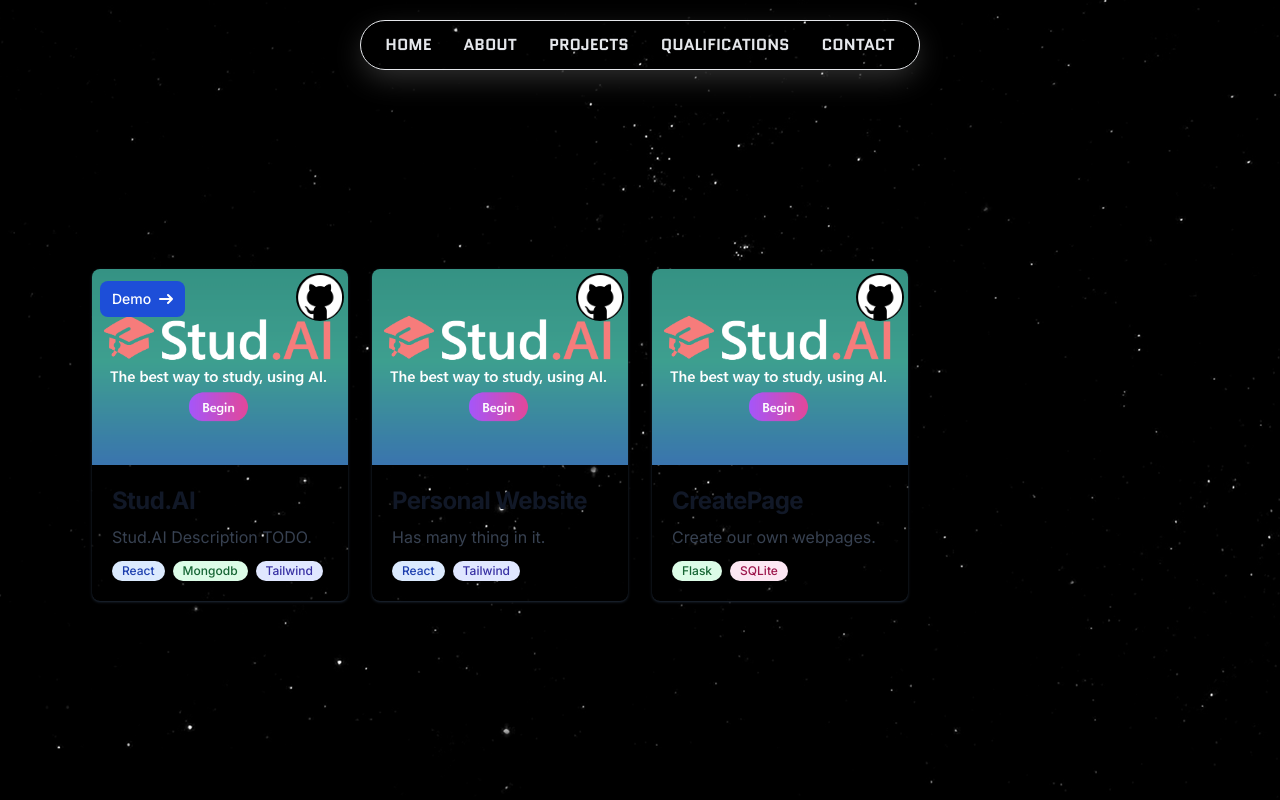
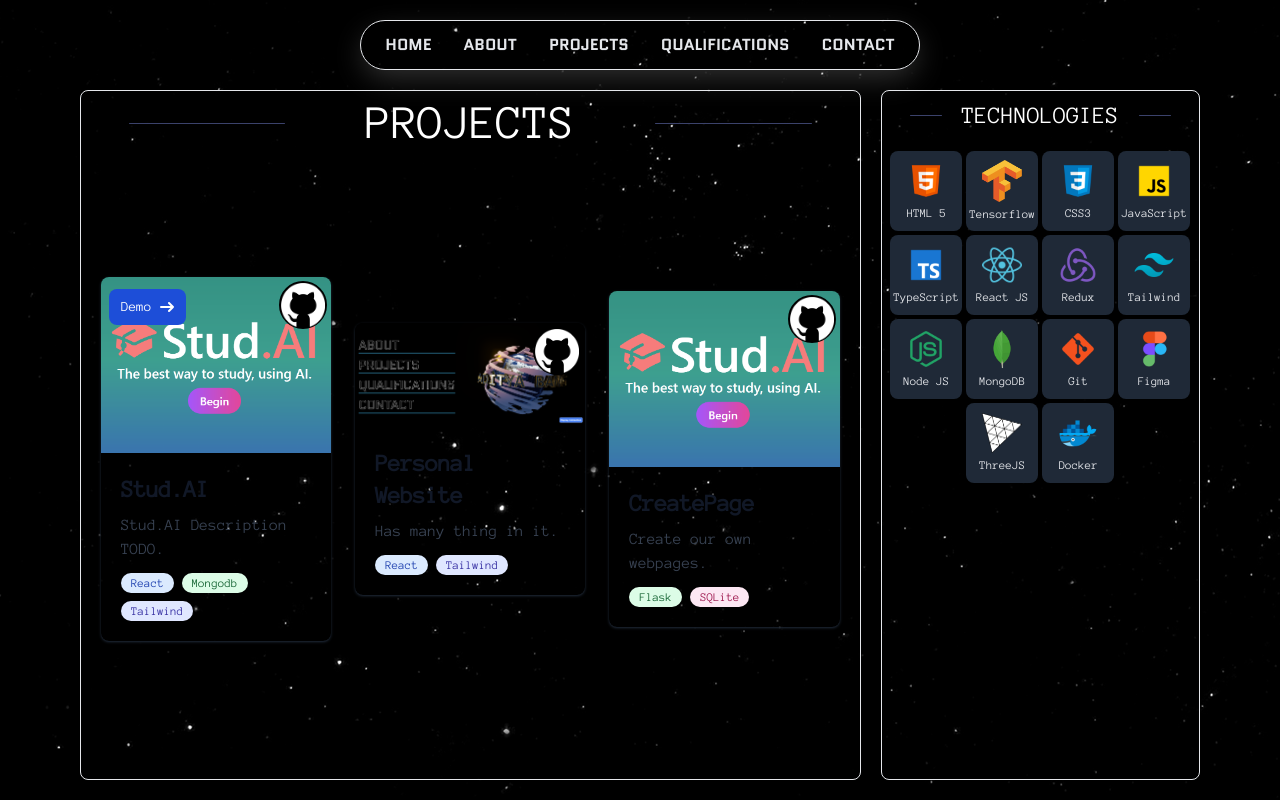
Before and after one commit to Aditya-Bang/final_personal_website_2, a Next.js app: page /projects in a window 1280 px wide. Built offline with nearby package versions, Linux system fonts and the light colour scheme.

Commit message:
project styling kinda done

```diff
--- a/app/about/page.js
+++ b/app/about/page.js
@@ -5,16 +5,32 @@ import { Quantico } from 'next/font/google';
 const quantico = Quantico({
   subsets: ["latin"],
   display: 'swap',
-  weight: '700',
+  weight: '400',
 });
+import { Anonymous_Pro } from 'next/font/google';
+const anonymous_pro = Anonymous_Pro({
+  subsets: ["latin"],
+  weight: '400'
+});
+import { M_PLUS_1_Code } from 'next/font/google';
+const MFont = M_PLUS_1_Code({
+  subsets: ["latin"],
+  weight: '400'
+})
 
 const About = () => {
   return (
     <div className='flex flex-col h-screen items-center p-5 gap-5 pr-10 pl-10'>
       <Navbar />
-      <div className={`${quantico.className} flex flex-row w-full h-full rounded-lg bg-white`}>
-        <div className='flex flex-col w-full h-full rounded-lg p-5 border '>
-          <p className='text-3xl underline'>Who Am I?</p>
+      <div className={`${anonymous_pro.className} flex flex-row w-full h-full rounded-lg text-white bg-black`}>
+        <div className='flex flex-col w-full h-full rounded-lg p-5 border gap-2'>
+          <div className='flex flex-row items-center justify-center gap-20 pr-10 pl-10'>
+            <div className="flex-grow h-[1px] w-auto bg-[#3b426b] rounded-full "></div>
+            <p className='text-5xl uppercase'>About Me</p>
+            <div className="flex-grow h-[1px] w-auto bg-[#3b426b] rounded-full "></div>
+          </div>
+
+          <p className='text-xl'>Hello and welcome to my personal website. My name is Aditya Bang and I am currently a second year Co-op computer science student at the University of Waterloo.</p>
           <p className='text-xl'>
             Hi, my name is Aditya Bang. I am currently a second year&nbsp;
             <span className='text-red-500'>computer science</span>
@@ -24,11 +40,14 @@ const About = () => {
           </p>
           <p className='text-3xl underline'>My Interests</p>
           <p className='text-xl'>
-            Full stack development, done a bunch of projects, learning the math behind AI, reading papers, etc. graph theory through competitive programming and pure math which im taking in advanced waterloo math courses
+            Full stack development, please replay the animation (have link here), done a bunch of projects, learning the math behind AI, reading papers, etc. graph theory through competitive programming and pure math which im taking in advanced waterloo math courses
+            I am passionate about making projects and have made some involving AI, graph theory, and more.
+            Lived in canada for about 10 years, and before that spent a 4 years living in florida and minnisota, and the rest in India.
           </p>
+          <p className='text-xl'>Outside the classroom, I am interested in swimming (swimming emoji here) and watching basketball. (basketball emoji here)</p>
           <p className='text-3xl underline'>My Future</p>
           <p className='text-xl'>
-            Seeking internships for Fall 2024
+            Seeking internships for Fall 2024. Feel free to contact me. (Link here) and thanks for visiting.
           </p>
 
         </div>
--- a/app/layout.js
+++ b/app/layout.js
@@ -1,10 +1,16 @@
-import { Inter } from "next/font/google";
 import "./globals.css";
-import StarBG from "@/components/StarBG";
 import StarBG2 from "@/components/StarBG2";
-//import { WebVitals } from "@/components/WebVitals"; {/*<WebVitals />*/}
 
-const inter = Inter({ subsets: ["latin"] });
+// import StarBG from "@/components/StarBG";
+// import { WebVitals } from "@/components/WebVitals"; {/*<WebVitals />*/}
+// import { Inter } from "next/font/google";
+// const inter = Inter({ subsets: ["latin"] });
+
+import { Anonymous_Pro } from 'next/font/google';
+const anonymous_pro = Anonymous_Pro({
+  subsets: ["latin"],
+  weight: '400'
+});
 
 export const metadata = {
   title: "AB Personal Website",
@@ -14,7 +20,7 @@ export const metadata = {
 export default function RootLayout({ children }) {
   return (
     <html lang="en">
-      <body className={`${inter.className} bg-black`}>
+      <body className={`${anonymous_pro.className} bg-black`}>
         <StarBG2/>
         <div className="absolute h-full w-full ">{children}</div>
       </body>
--- a/app/projects/page.js
+++ b/app/projects/page.js
@@ -3,7 +3,7 @@
 import React from 'react'
 import ProjectCard2 from '@/components/ProjectCard2'
 import projects from "../../writing/projects.json"
-import Technology from '@/components/Technology'
+import Technology2 from '@/components/Technology2'
 
 import { AnimatePresence, motion } from "framer-motion";
 import { useState } from 'react';
@@ -16,8 +16,14 @@ const Projects = () => {
         <div className='flex flex-col p-5 h-screen pl-20 pr-20 overflow-hidden'>
             <Navbar />
 
-            <div className='flex flex-row h-full w-full mt-5'>
-                <div className='flex flex-row basis-9/12 justify-center items-center'>
+            <div className='flex flex-row h-full w-full mt-5 gap-5'>
+                <div className='flex flex-col p-2 grow border rounded-lg'>
+                    <div className='flex flex-row items-center justify-center gap-20 pr-10 pl-10 w-full'>
+                        <div className="flex-grow h-[1px] w-auto bg-[#3b426b] rounded-full "></div>
+                        <p className='text-5xl uppercase text-white'>Projects</p>
+                        <div className="flex-grow h-[1px] w-auto bg-[#3b426b] rounded-full "></div>
+                    </div>
+                    <div className='flex flex-row justify-center items-center h-full'>
                         {projects.map((project, index) => {
                             return (
                                 <div key={index}>
@@ -59,8 +65,15 @@ const Projects = () => {
                             )
                         })}
                     </div>
-                <div className='basis-3/12 h-full w-full'>
-                    {/*<Technology />*/}
+                </div>
+
+                <div className='w-[350px] min-w-[300px] flex flex-col p-2 rounded-lg border gap-5'>
+                    <div className='flex w-full flex-row items-center justify-center gap-5 pr-5 pl-5'>
+                        <div className="flex-grow h-[1px] w-auto bg-[#3b426b] rounded-full"></div>
+                        <div className='text-2xl uppercase text-center text-white'>Technologies</div>
+                        <div className="flex-grow h-[1px] w-auto bg-[#3b426b] rounded-full "></div>
+                    </div>
+                    <Technology2 />
                 </div>
             </div>
         </div>
--- a/components/ProjectCard2.jsx
+++ b/components/ProjectCard2.jsx
@@ -18,8 +18,8 @@ const ProjectCard2 = (props) => {
                 {props.demo ?
                     <a href={props.demo} target="_blank" className="inline-flex items-center px-3 py-2 text-sm font-medium text-center text-white bg-blue-700 rounded-lg hover:bg-blue-800 focus:ring-4 focus:outline-none focus:ring-blue-300 dark:bg-blue-600 dark:hover:bg-blue-700 dark:focus:ring-blue-800 absolute top-0 left-0 m-2 mt-3">
                         Demo
-                        <svg class="rtl:rotate-180 w-3.5 h-3.5 ms-2" aria-hidden="true" xmlns="http://www.w3.org/2000/svg" fill="none" viewBox="0 0 14 10">
-                            <path stroke="currentColor" stroke-linecap="round" stroke-linejoin="round" stroke-width="2" d="M1 5h12m0 0L9 1m4 4L9 9" />
+                        <svg className="rtl:rotate-180 w-3.5 h-3.5 ms-2" aria-hidden="true" xmlns="http://www.w3.org/2000/svg" fill="none" viewBox="0 0 14 10">
+                            <path stroke="currentColor" strokeLinecap="round" strokeLinejoin="round" strokeWidth="2" d="M1 5h12m0 0L9 1m4 4L9 9" />
                         </svg>
                     </a> : <div />}
 
--- a/components/StarBG2.jsx
+++ b/components/StarBG2.jsx
@@ -4,7 +4,7 @@ import "./stylestest/StarBG2.scss"
 const StarBG2 = () => {
     return (
         <div className='absolute h-full w-full z-0'>
-            <div class="z-0 background-container">
+            <div className="z-0 background-container">
                 <div className="stars"></div>
                 <div className="twinkling"></div>
             </div>
--- /dev/null
+++ b/components/Technology2.jsx
@@ -0,0 +1,83 @@
+import React, { Suspense } from "react";
+import Image from 'next/image'
+
+const technologies = [
+    {
+        name: "HTML 5",
+        icon: "html",
+    },
+    {
+        name: "Tensorflow",
+        icon: "tensorflow"
+    },
+    {
+        name: "CSS3",
+        icon: "css",
+    },
+    {
+        name: "JavaScript",
+        icon: "javascript",
+    },
+    {
+        name: "TypeScript",
+        icon: "typescript",
+    },
+    {
+        name: "React JS",
+        icon: "reactjs",
+    },
+    {
+        name: "Redux",
+        icon: "redux",
+    },
+    {
+        name: "Tailwind",
+        icon: "tailwind",
+    },
+    {
+        name: "Node JS",
+        icon: "nodejs",
+    },
+    {
+        name: "MongoDB",
+        icon: "mongodb",
+    },
+    {
+        name: "Git",
+        icon: "git",
+    },
+    {
+        name: "Figma",
+        icon: "figma",
+    },
+    {
+        name: "ThreeJS",
+        icon: "threejs"
+    },
+    {
+        name: "Docker",
+        icon: "docker",
+    },
+];
+
+
+
+const Technology2 = () => {
+    return (
+        <div className='flex flex-wrap justify-center flex-row gap-1'>
+            {technologies.map((technology) => (
+                <div className=' flex flex-col justify-center w-[72px] h-[80px] items-center text-white bg-gray-800 rounded-lg' key={technology.name}>
+                    <Image
+                        src={`/tech/${technology.icon}.png`}
+                        width={40}
+                        height={40}
+                        alt={`${technology.name} icon`}
+                    />
+                    <div className="text-xs pt-1 text-gray-200">{technology.name}</div>
+                </div>
+            ))}
+        </div>
+    );
+};
+
+export default Technology2;
--- a/writing/projects.json
+++ b/writing/projects.json
@@ -34,7 +34,7 @@
                 "color": "indigo"
             }
         ],
-        "image": "./projectimgs/StudAI.png",
+        "image": "./projectimgs/PersonalWebsite.png",
         "alt": "Personal Website Image",
         "source_code_link": "https://github.com/Aditya-Bang/final_personal_website_2",
         "demo": ""
```
Also changed, not shown: public/projectimgs/PersonalWebsite.png (added). Lines whose indentation alone changed are shown as unchanged.
